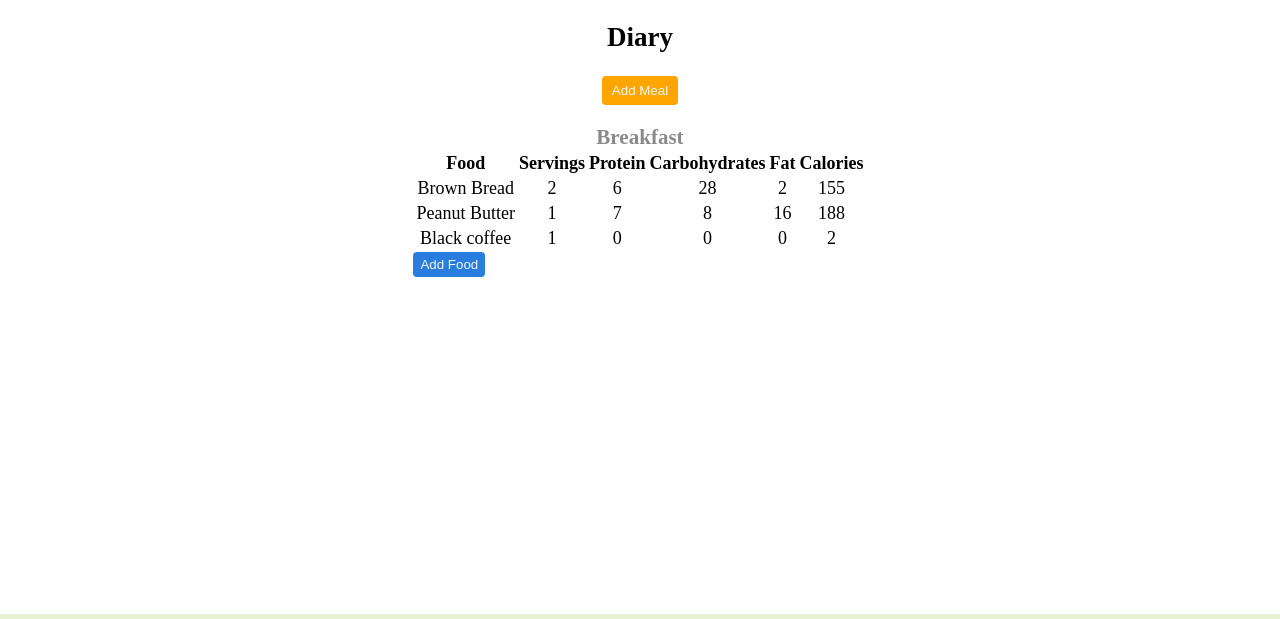
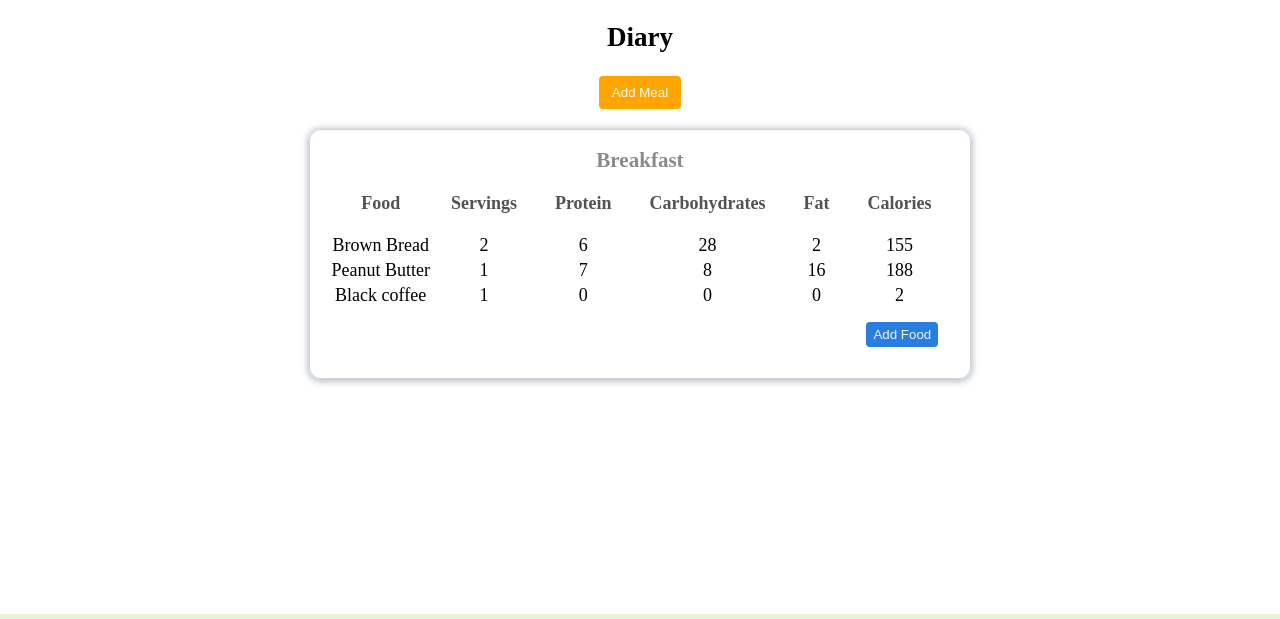
Before and after one commit to git-lavi/MealMaster, a Flask app: page /diary in a window 1280 px wide. Shown: the part 150-769 px from the top of the page. Run offline with Flask 3, Linux system fonts and the light colour scheme; a user stored in the database is signed in; data comes from the database, SQL or seed files in the repository; both versions use the stored data as it was after the commit.

Commit message:
styling tables

```diff
--- a/static/diary.css
+++ b/static/diary.css
@@ -11,7 +11,7 @@
 }
 
 #add-meal-btn {
-    padding: 7px 10px;
+    padding: 9px 13px;
     border: 0;
     border-radius: 4px;
     background-color: orange;
@@ -77,6 +77,11 @@
     display: flex;
     flex-direction: column;
     align-items: center;
+    padding: 1em;
+    border: 1px solid lightgrey;
+    border-radius: 12px;
+    box-shadow: 0 1px 6px 2px rgba(119, 136, 153, 0.486);
+    margin-bottom: 1em;
 }
 
 .meal-table-name {
@@ -84,11 +89,18 @@
     color: #8a8a8a;
 }
 
-.meal-table
+.meal-table {
+    flex-grow: 1;
+}
 
 .meal-table th {
-    font-weight: 500;
+    font-weight: 600;
+    color: #525252;
     padding: 1em;
+}
+
+.meal-table tr {
+    padding: 1em
 }
 
 .meal-table td {
@@ -96,8 +108,9 @@
 }
 
 .add-food-btn {
-    align-self: flex-start;
+    align-self: flex-end;
     padding: 5px 7px;
+    margin: 1em;
     border: 0;
     border-radius: 4px;
     background-color: rgb(40, 125, 223);
--- a/templates/diary.html
+++ b/templates/diary.html
@@ -30,9 +30,9 @@ Diary - MealMaster
             <div class="meal-tables-container">
 
                 <div class="meal-table-box">
-                    <h3 class="meal-table-name"> {{ meal['meal_name'] }} </h3>
 
                     <table class="meal-table">
+                        <h3 class="meal-table-name"> {{ meal['meal_name'] }} </h3>
                         <thead>
                             <tr>
                                 <th>Food</th>
```
Also changed, not shown: database.db.
